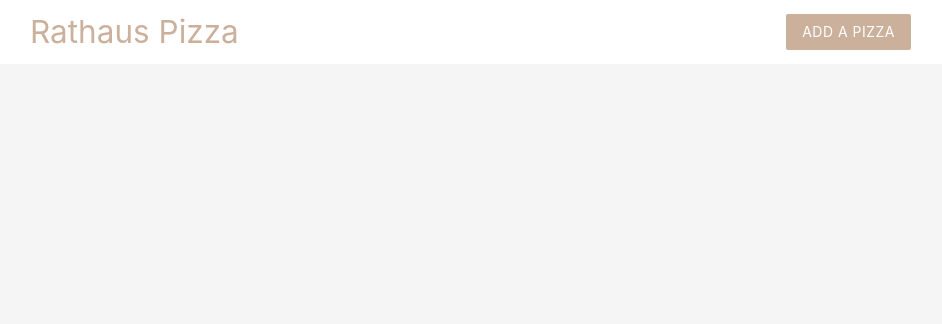
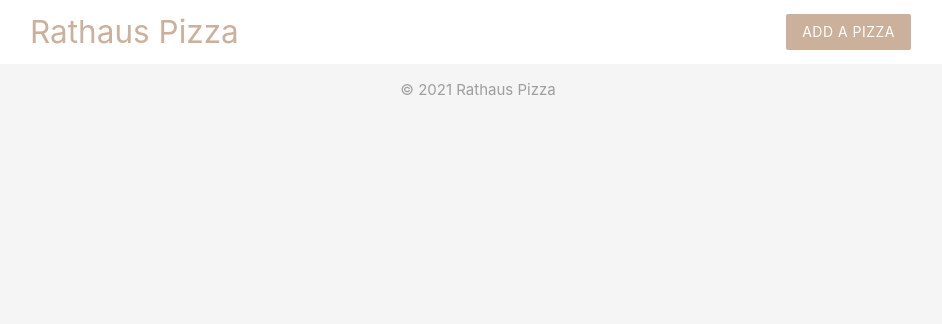
Before and after one commit to nataliecardot/pizza-shop, a PHP site: page / in a window 1280 px wide. Shown: the top 324 px of the page, without its empty margins (162-1104 px from the left). Run offline with PHP 8.4, Linux system fonts and the light colour scheme.

Commit message:
Add footer

```diff
--- a/index.php
+++ b/index.php
@@ -5,8 +5,9 @@
 
 <!DOCTYPE html>
 <html>
+
   <?php include('templates/header.php'); ?>
 
-</body>
+  <?php include('templates/footer.php'); ?>
 
 </html>
--- /dev/null
+++ b/templates/footer.php
@@ -0,0 +1,4 @@
+  <footer class="section">
+    <div class="center grey-text">© 2021 Rathaus Pizza</div>
+  </footer>
+</body>
```
